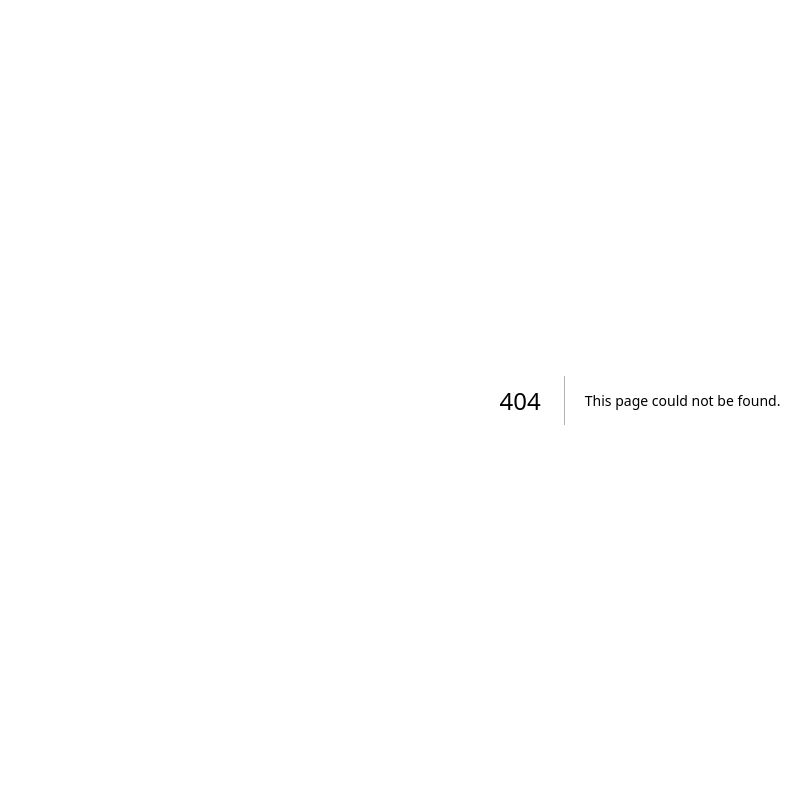
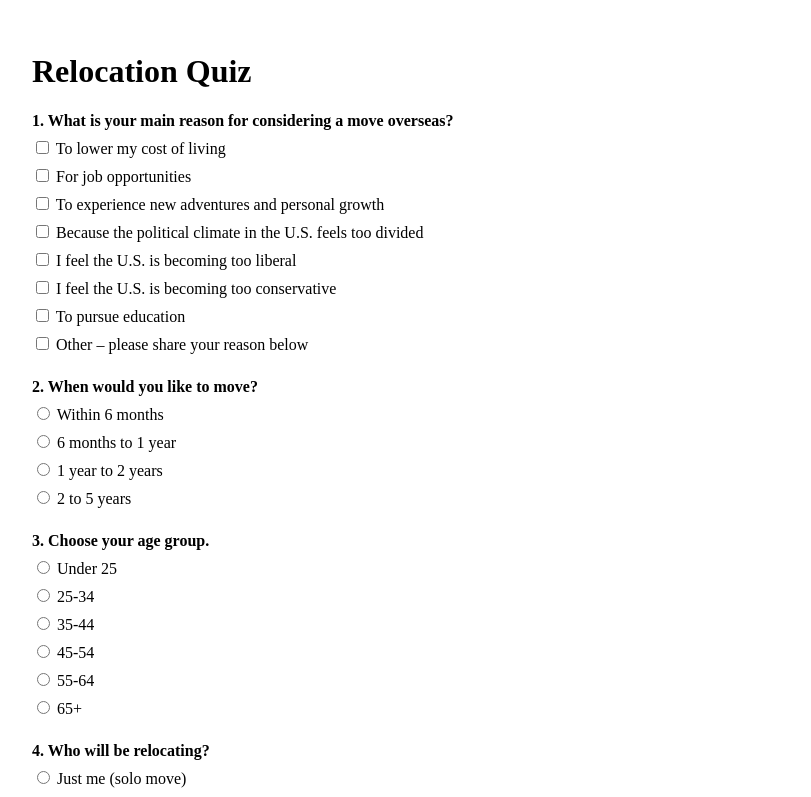
Before and after one commit to AhsaanRasheed/AdventureFreaksss, a Next.js app: page /quiztest in a window 1280 px wide. Before the commit this address had no page. Shown: the top 797 px of the page, without its empty margins (0-811 px from the left). Built offline with nearby package versions, Linux system fonts and the light colour scheme.

Commit message:
Ai api integrated

```diff
--- a/src/app/quiz/page.jsx
+++ /dev/null
@@ -1,3 +0,0 @@
-export default function Quix() {
-    return <h1>Quiz Page</h1>;
-  }
--- /dev/null
+++ b/src/app/quiztest/page.jsx
@@ -0,0 +1,235 @@
+'use client';
+import { useState } from 'react';
+
+export default function QuizPage() {
+  const [answers, setAnswers] = useState({});
+  const [loading, setLoading] = useState(false);
+  const [result, setResult] = useState('');
+
+  const questions = [
+    {
+      label: "1. What is your main reason for considering a move overseas?",
+      type: "checkbox",
+      options: [
+        "To lower my cost of living", "For job opportunities",
+        "To experience new adventures and personal growth",
+        "Because the political climate in the U.S. feels too divided",
+        "I feel the U.S. is becoming too liberal", "I feel the U.S. is becoming too conservative",
+        "To pursue education", "Other – please share your reason below"
+      ]
+    },
+    {
+      label: "2. When would you like to move?",
+      type: "radio",
+      options: ["Within 6 months", "6 months to 1 year", "1 year to 2 years", "2 to 5 years"]
+    },
+    {
+      label: "3. Choose your age group.",
+      type: "radio",
+      options: ["Under 25", "25-34", "35-44", "45-54", "55-64", "65+"]
+    },
+    {
+      label: "4. Who will be relocating?",
+      type: "radio",
+      options: [
+        "Just me (solo move)", "Two people (my spouse/partner and me)",
+        "Three people (includes one dependent)", "Four people (includes two dependents)",
+        "Five or more people"
+      ]
+    },
+    {
+      label: "5. What is your household's monthly budget in USD?",
+      type: "radio",
+      options: [
+        "Under $1,000", "$1,000 - $2,000", "$2,000 - $3,000", "$3,000 - $4,000", "Over $4,000"
+      ]
+    },
+    {
+      label: "6. Which region of the world are you most interested in?",
+      type: "radio",
+      options: [
+        "Eastern Europe", "Northern, Western, and Southern Europe", "North America (U.S., Canada, Mexico)",
+        "Central America", "South America", "Asia", "Oceania (Australia, New Zealand)", "Africa"
+      ]
+    },
+    {
+      label: "7. What’s your preference?",
+      type: "radio",
+      options: [
+        "Countries with higher costs but excellent infrastructure",
+        "Affordable destinations where my money goes further",
+        "I’m open to considering both options"
+      ]
+    },
+    {
+      label: "8. Which visa category best suits your situation?",
+      type: "radio",
+      options: [
+        "Retirement Visa", "Work Visa", "Student/Education Visa", "Digital Nomad Visa", "Investor Visa"
+      ]
+    },
+    {
+      label: "9. How far would you like to be from your home country?",
+      type: "radio",
+      options: ["Less than 6 hours", "6-12 hours", "12-24 hours"]
+    },
+    {
+      label: "10. What timezone do you prefer?",
+      type: "checkbox",
+      options: ["Eastern", "Central", "Mountain", "Pacific"]
+    },
+    {
+      label: "11. Which languages do you speak?",
+      type: "checkbox",
+      options: [
+        "English", "Spanish", "French", "Italian", "Portuguese",
+        "Chinese/Mandarin", "Malay", "Thai", "Turkish",
+        "Hindi", "German", "Dutch", "Arabic"
+      ]
+    },
+    {
+      label: "12. What is your preferred climate?",
+      type: "radio",
+      options: ["Tropical", "Temperate", "Mediterranean", "Desert", "Mountain", "Coastal", "Polar"]
+    },
+    {
+      label: "13. What features do you prefer?",
+      type: "checkbox",
+      options: ["Mountains", "Beaches", "Cities", "Countryside", "Tropical Islands"]
+    },
+    {
+      label: "14. How would you prefer to pay for healthcare?",
+      type: "radio",
+      options: [
+        "Out-of-pocket", "Universal healthcare", "Private international insurance", "Insurance through your employer"
+      ]
+    },
+    {
+      label: "15. What level of healthcare quality do you prefer?",
+      type: "radio",
+      options: ["Top 10% of countries", "Top 25% of countries", "Top 50% of countries"]
+    },
+    {
+      label: "16. What level of safety are you seeking?",
+      type: "radio",
+      options: ["Top 10% of countries", "Top 25% of countries", "Top 50% of countries"]
+    },
+    {
+      label: "17. What level of infrastructure quality are you seeking?",
+      type: "radio",
+      options: ["Top 10% of countries", "Top 25% of countries", "Top 50% of countries"]
+    },
+    {
+      label: "18. What legal rights or practices are important to you?",
+      type: "checkbox",
+      options: [
+        "Abortion", "Handguns", "Gambling", "Medical cannabis",
+        "Recreational cannabis", "Same-sex relationships", "Same-sex marriage"
+      ]
+    },
+    {
+      label: "19. What religious communities would you prefer to be present?",
+      type: "checkbox",
+      options: [
+        "Atheist / No religion", "Buddhist", "Catholic", "Hindu", "Jewish", "Muslim", "Protestant"
+      ]
+    },
+    {
+      label: "20. Which countries are you considering?",
+      type: "text"
+    }
+  ];
+
+  const handleChange = (index, value, type) => {
+    const key = questions[index].label;
+    if (type === 'checkbox') {
+      const prev = answers[key] || [];
+      setAnswers({
+        ...answers,
+        [key]: prev.includes(value)
+          ? prev.filter((v) => v !== value)
+          : [...prev, value]
+      });
+    } else {
+      setAnswers({ ...answers, [key]: value });
+    }
+  };
+
+  const handleSubmit = async (e) => {
+    e.preventDefault();
+    setLoading(true);
+
+    // Format all questions to ensure answers are included (even if unanswered)
+    const formattedQuestions = questions.map((q) => {
+      const value = answers[q.label];
+      return {
+        answer:
+        q.type === 'checkbox'
+        ? Array.isArray(value) ? value : []
+        : typeof value === 'string' ? value : '',
+        question: q.label,
+      };
+    });
+
+    const res = await fetch('/api/recommendation', {
+      method: 'POST',
+      headers: { 'Content-Type': 'application/json' },
+      body: JSON.stringify({ questions: formattedQuestions })
+    });
+
+    const data = await res.json();
+    setResult(data.result);
+    setLoading(false);
+  };
+
+
+  return (
+    <div style={{ padding: '2rem', maxWidth: 800 }}>
+      <h1>Relocation Quiz</h1>
+      <form onSubmit={handleSubmit}>
+        {questions.map((q, i) => (
+          <div key={i} style={{ marginBottom: '1.5rem' }}>
+            <label><strong>{q.label}</strong></label>
+            <div>
+              {q.type === 'text' && (
+                <input
+                  type="text"
+                  onChange={(e) => handleChange(i, e.target.value, 'text')}
+                  style={{ display: 'block', marginTop: '0.5rem', width: '100%' }}
+                />
+              )}
+              {q.type === 'radio' && q.options.map((opt, j) => (
+                <label key={j} style={{ display: 'block', marginTop: '0.5rem' }}>
+                  <input
+                    type="radio"
+                    name={`q-${i}`}
+                    value={opt}
+                    onChange={() => handleChange(i, opt, 'radio')}
+                  /> {opt}
+                </label>
+              ))}
+              {q.type === 'checkbox' && q.options.map((opt, j) => (
+                <label key={j} style={{ display: 'block', marginTop: '0.5rem' }}>
+                  <input
+                    type="checkbox"
+                    checked={(answers[q.label] || []).includes(opt)}
+                    onChange={() => handleChange(i, opt, 'checkbox')}
+                  /> {opt}
+                </label>
+              ))}
+            </div>
+          </div>
+        ))}
+        <button type="submit" disabled={loading}>
+          {loading ? 'Processing...' : 'Submit Quiz'}
+        </button>
+      </form>
+      {result && (
+        <div style={{ marginTop: '2rem' }}>
+          <h2>Top 3 Country Recommendations</h2>
+          <pre>{result}</pre>
+        </div>
+      )}
+    </div>
+  );
+}
```
Also changed, not shown: src/app/api/recommendation/route.js (added, +49 -0 lines), src/app/quiztest/styles.module.css (added).
